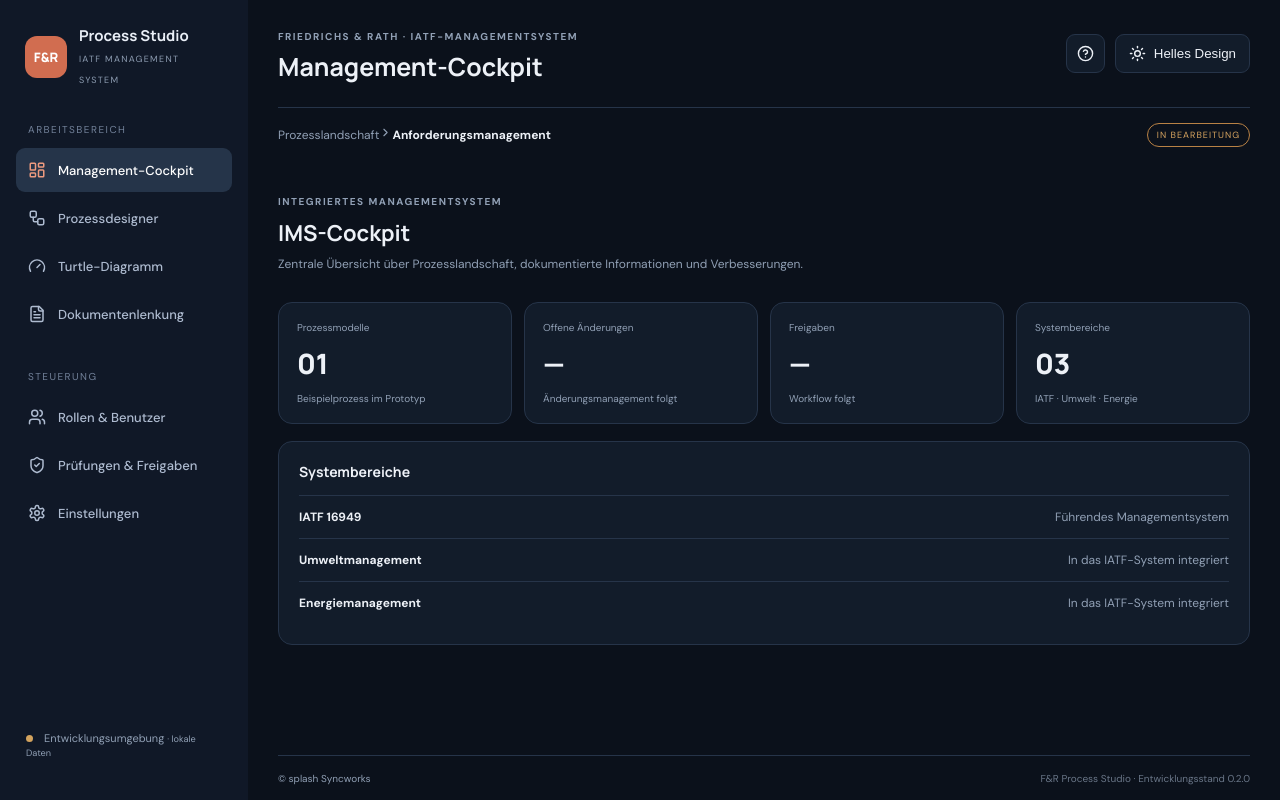
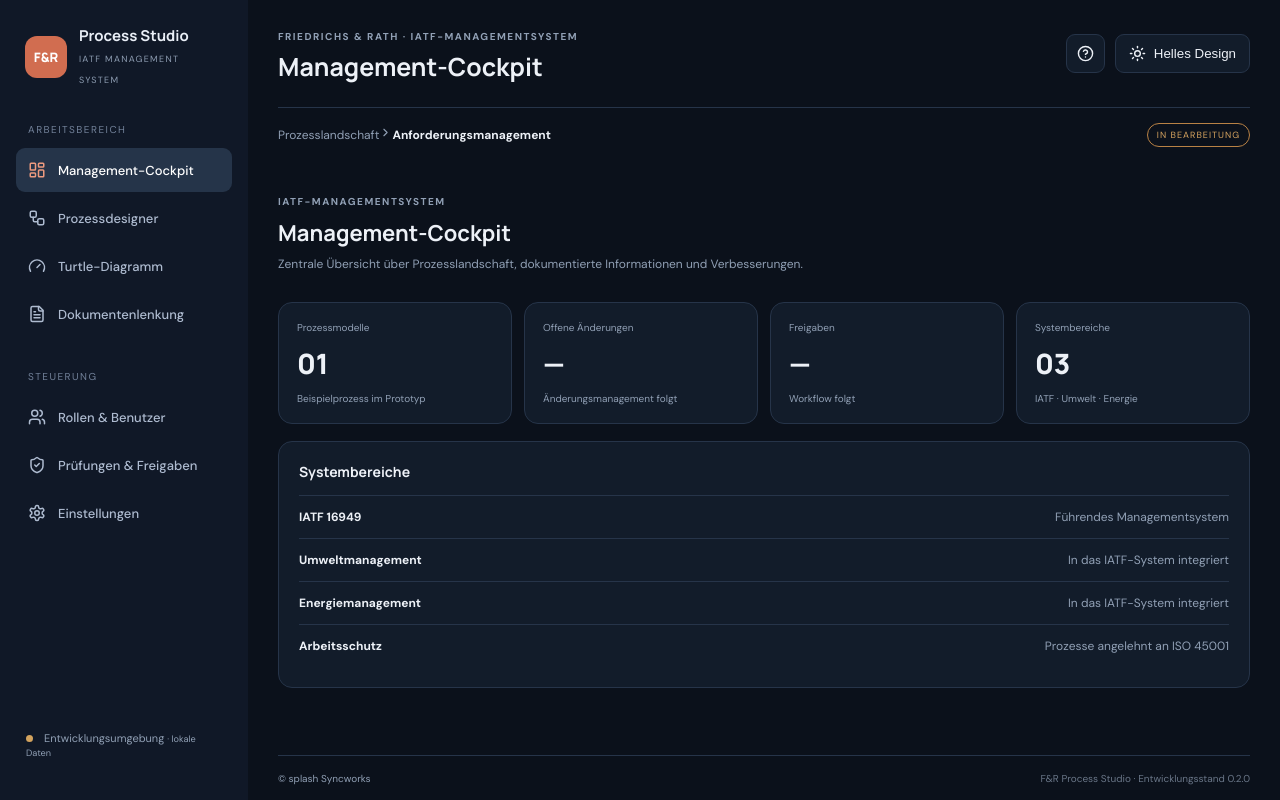
Before and after one commit to sandrobetke-rgb/fr-process-studio, a React (Vite) app: page / in a window 1280 px wide. Both pictures are taken after a click on the button "Management-Cockpit". Built offline with nearby package versions, Linux system fonts and the light colour scheme.

Commit message:
Finish correcting cockpit labels and add occupational safety area

```diff
--- a/src/App.tsx
+++ b/src/App.tsx
@@ -118,7 +118,7 @@ export default function App() {
         <div className="risk-opportunity-grid"><section className="risk-panel"><div className="field-title"><AlertTriangle size={17}/><div><b>RISIKEN</b><small>Mögliche negative Auswirkungen</small></div></div><textarea value={risks} onChange={e => setRisks(e.target.value)}/></section><section className="opportunity-panel"><div className="field-title"><Target size={17}/><div><b>CHANCEN</b><small>Möglichkeiten zur Verbesserung</small></div></div><textarea value={opportunities} onChange={e => setOpportunities(e.target.value)}/></section></div>
         <div className="turtle-note"><CircleHelp size={15}/><span>Die Inhalte sind beispielhafte Ausgangswerte für den Prototyp. Sie müssen durch F&amp;R fachlich geprüft und prozessspezifisch bestätigt werden. Die Felder sind direkt bearbeitbar; zentrale Speicherung und Freigabe folgen.</span></div>
       </div>}
-      {tab === 'overview' && <div className="dashboard"><div className="welcome"><span className="eyebrow">INTEGRIERTES MANAGEMENTSYSTEM</span><h2>IMS-Cockpit</h2><p>Zentrale Übersicht über Prozesslandschaft, dokumentierte Informationen und Verbesserungen.</p></div><div className="metric-grid"><div className="metric"><small>Prozessmodelle</small><strong>01</strong><span>Beispielprozess im Prototyp</span></div><div className="metric"><small>Offene Änderungen</small><strong>—</strong><span>Änderungsmanagement folgt</span></div><div className="metric"><small>Freigaben</small><strong>—</strong><span>Workflow folgt</span></div><div className="metric"><small>Systembereiche</small><strong>03</strong><span>IATF · Umwelt · Energie</span></div></div><div className="standards"><h3>Systembereiche</h3><div><b>IATF 16949</b><span>Führendes Managementsystem</span></div><div><b>Umweltmanagement</b><span>In das IATF-System integriert</span></div><div><b>Energiemanagement</b><span>In das IATF-System integriert</span></div></div></div>}
+      {tab === 'overview' && <div className="dashboard"><div className="welcome"><span className="eyebrow">IATF-MANAGEMENTSYSTEM</span><h2>Management-Cockpit</h2><p>Zentrale Übersicht über Prozesslandschaft, dokumentierte Informationen und Verbesserungen.</p></div><div className="metric-grid"><div className="metric"><small>Prozessmodelle</small><strong>01</strong><span>Beispielprozess im Prototyp</span></div><div className="metric"><small>Offene Änderungen</small><strong>—</strong><span>Änderungsmanagement folgt</span></div><div className="metric"><small>Freigaben</small><strong>—</strong><span>Workflow folgt</span></div><div className="metric"><small>Systembereiche</small><strong>03</strong><span>IATF · Umwelt · Energie</span></div></div><div className="standards"><h3>Systembereiche</h3><div><b>IATF 16949</b><span>Führendes Managementsystem</span></div><div><b>Umweltmanagement</b><span>In das IATF-System integriert</span></div><div><b>Energiemanagement</b><span>In das IATF-System integriert</span></div><div><b>Arbeitsschutz</b><span>Prozesse angelehnt an ISO 45001</span></div></div></div>}
       {tab === 'documents' && <div className="documents"><div className="welcome"><span className="eyebrow">LENKUNG DOKUMENTIERTER INFORMATION</span><h2>Dokumentenlenkung</h2><p>Übersicht der gelenkten Prozess- und Managementsystemdokumente.</p></div><div className="empty-state"><FileText size={34}/><b>Noch keine Dokumente verknüpft</b><span>Hier werden später freigegebene Prozessbeschreibungen, Verfahrensanweisungen und Arbeitsanweisungen mit Version und Freigabestatus geführt.</span></div></div>}
       <footer>© splash Syncworks <span>F&amp;R Process Studio · Entwicklungsstand 0.2.0</span></footer>
     </main>
```
